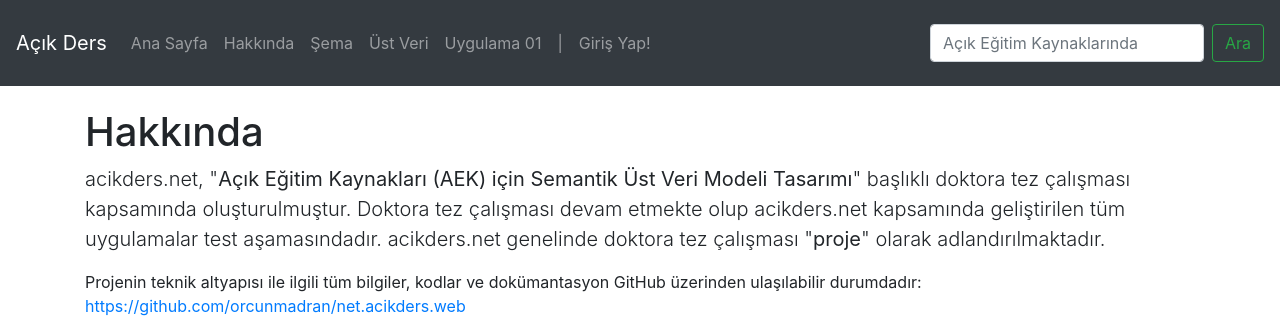
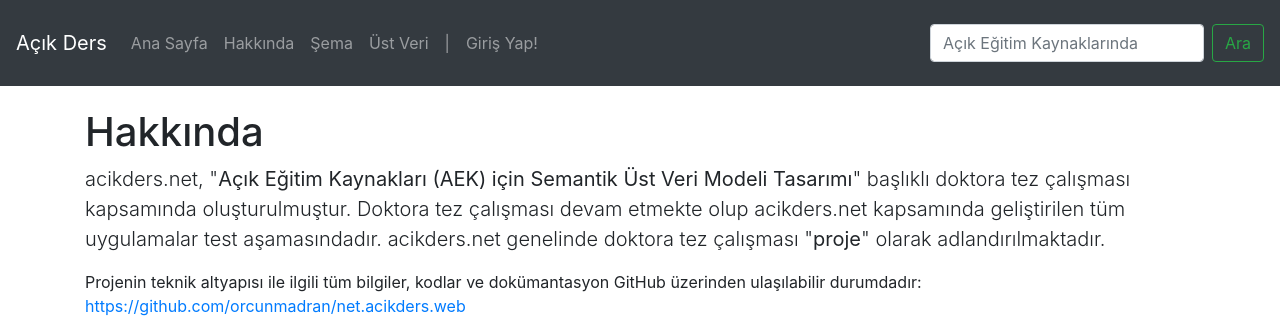
Before and after one commit to orcunmadran/net.acikders.web, a Django app: page /about/ in a window 1280 px wide. Shown: the top 320 px of the page. Run offline with Django 3.2, Linux system fonts and the light colour scheme; some libraries are stand-ins or nearby versions.

Commit message:
Update navbar.html
Uygulama 1 bağlantısı kaldırıldı.

```diff
--- a/django/templates/navbar.html
+++ b/django/templates/navbar.html
@@ -17,9 +17,6 @@
         </li>
         <li class="nav-item">
           <a class="nav-link" href="/metaform">Üst Veri</a>
-        </li>
-        <li class="nav-item">
-          <a class="nav-link" href="/app01">Uygulama 01</a>
         </li>
         <li class="nav-item">
           <a class="nav-link" href="#">|</a>
```
